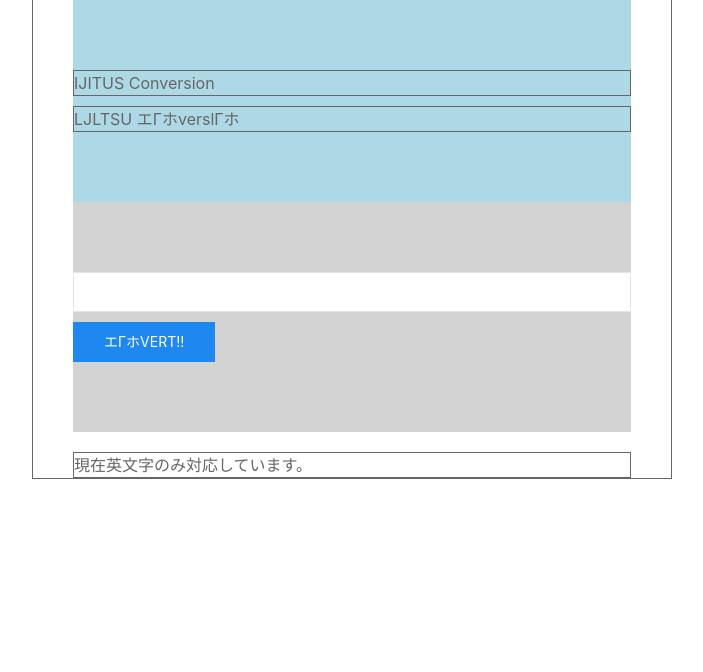
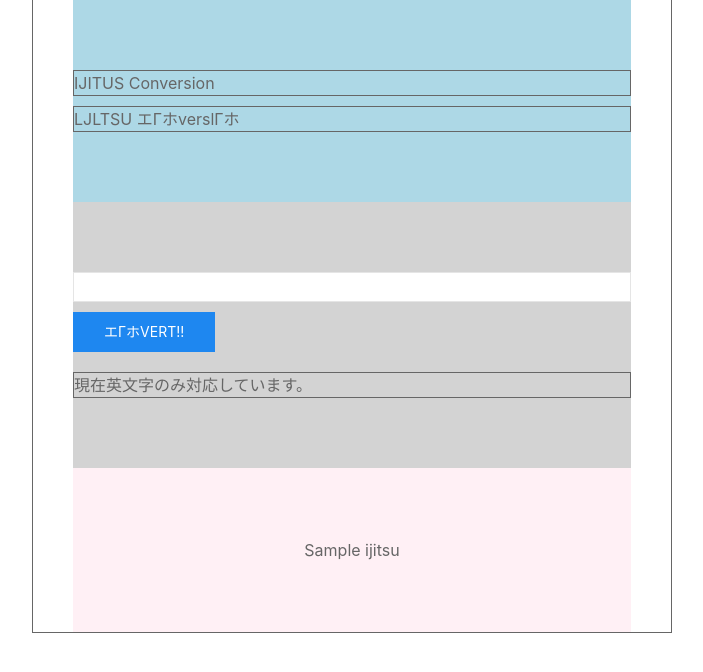
Before and after one commit to iijvill/python-flask-kotobuki, a Flask app: template app/templates/index.html in a window 1280 px wide. Shown: the part 71-743 px from the top of the page, without its empty margins (288-991 px from the left). Run offline with Flask 2, Linux system fonts and the light colour scheme; the template is opened without the code that fills it: most values are stand-ins (such as "Sample title", 1, 10 or a date in 2020); some libraries are stand-ins or nearby versions.

Commit message:
イジツ文字への変換処理追加

```diff
--- a/app/app.py
+++ b/app/app.py
@@ -15,8 +15,24 @@ def index():
 
 @app.route("/index", methods=["post"])
 def post():
-    name = request.form["name"]
-    return render_template("index.html", name=name)
+    input_str = request.form['target_str']
+
+    table = str.maketrans({
+        'i': 'l',
+        'I': 'L',
+        'l': 'i',
+        'L': 'I',
+        'c': 'エ',
+        'C': 'エ',
+        'n': 'ホ',
+        'N': 'ホ',
+        'o': 'Γ',
+        'O': 'Γ',
+    })
+
+    translate_str = input_str.translate(table)
+
+    return render_template("index.html", ijitsu=translate_str)
 
 
 if __name__ == "__main__":
--- a/app/templates/index.html
+++ b/app/templates/index.html
@@ -24,18 +24,17 @@
 
         <div class="uk-section" style="background-color:lightgray">
             <form action="/index" method="POST">
-                <input class="uk-input" type="text" name="name">
+                <input class="uk-input uk-form-small" type="text" name="target_str">
                 <button class="uk-button uk-button-primary uk-margin-small-top" type="submit">エΓホvert!!</button>
             </form>
+            <div class="uk-margin" style="border: solid 1px;">現在英文字のみ対応しています。</div>
         </div>
 
-        <!-- <div class="uk-margin uk-form-width-medium uk-text-center uk-padding-large" style="border: solid 1px;">
-            <form action="/index" method="POST">
-                <input class="uk-input" type="text" name="name">
-                <button class="uk-button uk-button-primary uk-margin-small-top" type="submit">エΓホvert!!</button>
-            </form>
-        </div> -->
-        <div class="uk-margin" style="border: solid 1px;">現在英文字のみ対応しています。</div>
+        <div class="uk-section" style="background-color: lavenderblush;">
+            <div class="uk-text-center">
+                {{ijitsu}}
+            </div>
+        </div>
     </div>
 </body>
 
```
